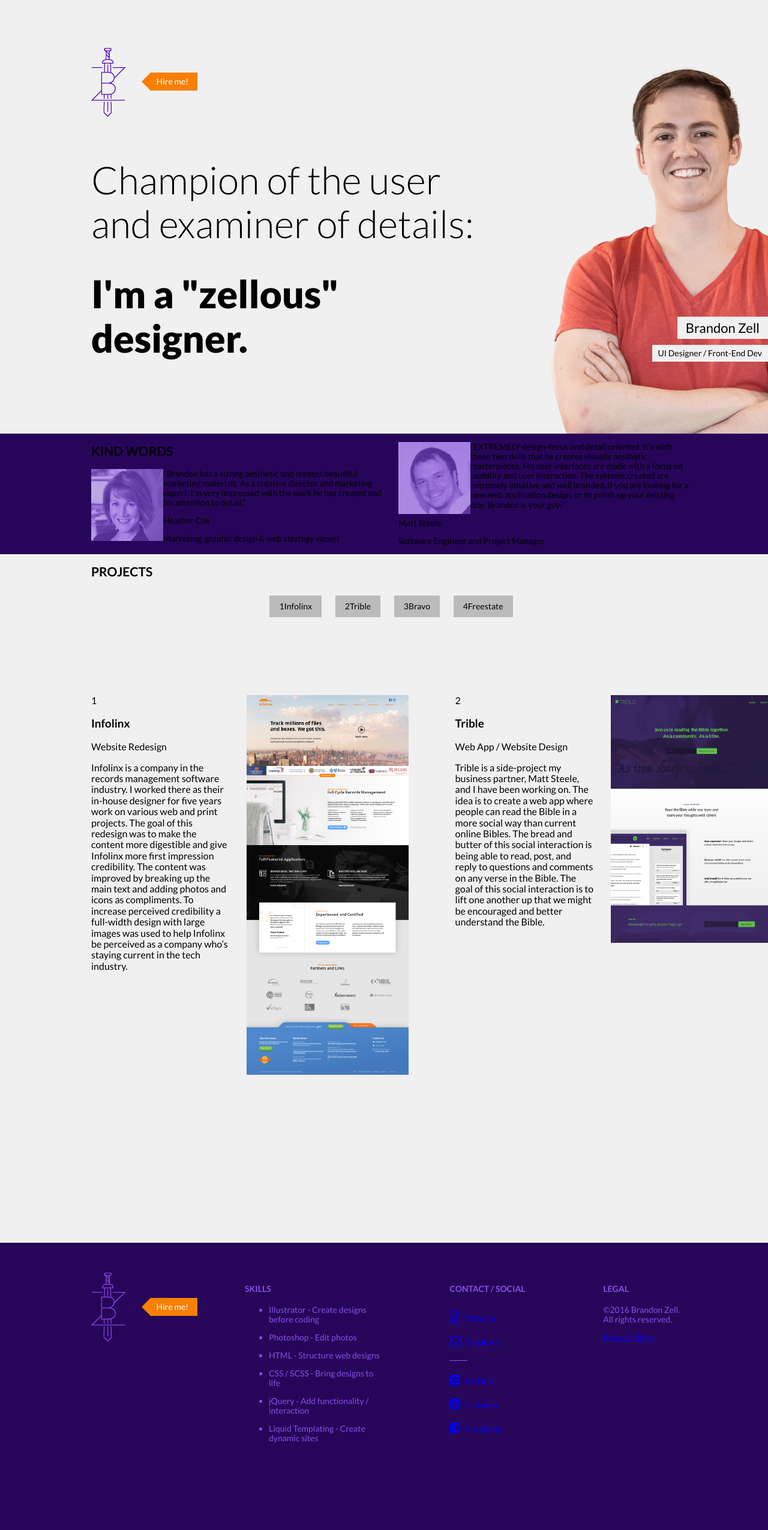
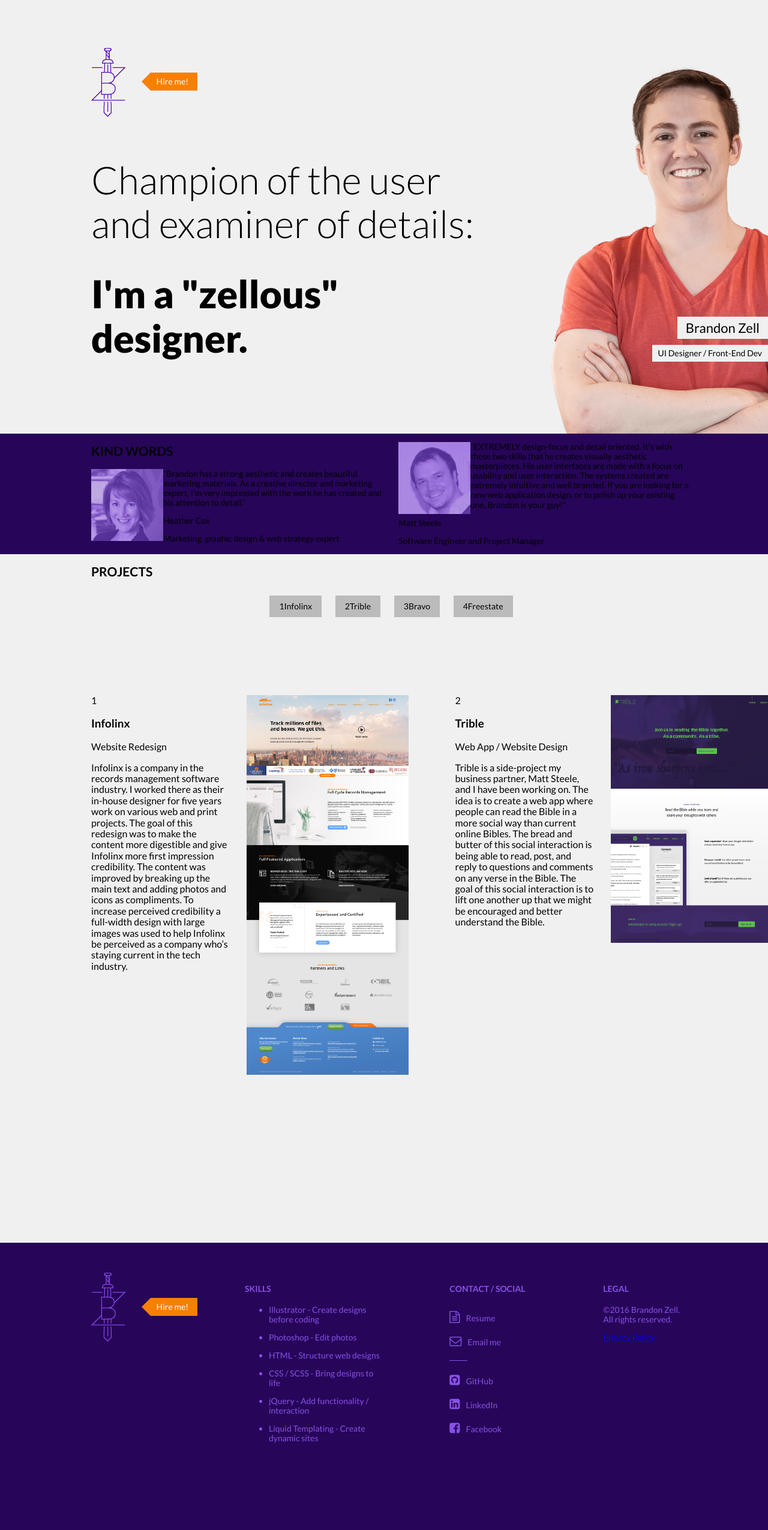
Before and after one commit to bzle/brandonz-me, a Jekyll site: the page built from index.html, in a window 1280 px wide. Shown: the whole page at 60% size. Built offline with Jekyll 4.4.1, drawn with Linux system fonts in a browser that asks for light colours; nearby versions of some CDN libraries.

Commit message:
Updated '/css/style.scss' via CloudCannon

```diff
--- a/css/style.scss
+++ b/css/style.scss
@@ -919,6 +919,7 @@ footer:hover {
     position: absolute;
 }
 .contact-social__link {
+    color: $light-purple;
     display: block;
     padding: 10px 0;
     text-decoration: none;
```
